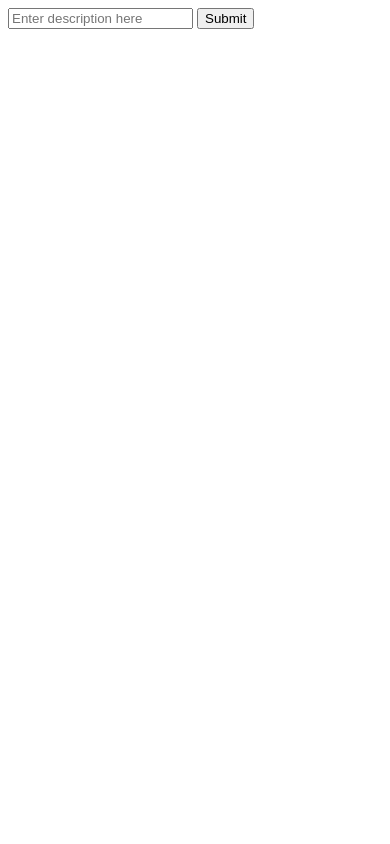
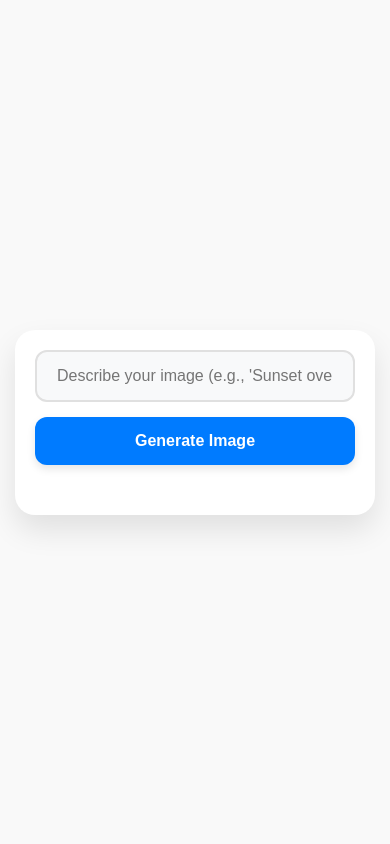
Before and after one commit to mayank9191/Website-To-Create-AI-Images, a Flask app: page / in a window 390 px wide. Run offline with Flask 3, Linux system fonts and the light colour scheme.

Commit message:
final touch complete

```diff
--- a/main.py
+++ b/main.py
@@ -10,7 +10,7 @@ def home():
 
         url = ai.imagecreate(ask)
 
-        return render_template("index.html", image=url)
+        return render_template("index.html", image_url=url)
 
     return render_template("index.html")
 
--- a/templates/index.html
+++ b/templates/index.html
@@ -1,27 +1,177 @@
 <!DOCTYPE html>
-<html>
+<html lang="en">
   <head>
-    <meta charset="utf-8" />
-    <meta http-equiv="X-UA-Compatible" content="IE=edge" />
-    <title></title>
-    <meta name="description" content="" />
-    <meta name="viewport" content="width=device-width, initial-scale=1" />
-    <link rel="stylesheet" href="" />
+    <meta charset="UTF-8" />
+    <meta name="viewport" content="width=device-width, initial-scale=1.0" />
+    <title>{% block title %}AI Image Generator{% endblock %}</title>
     <style>
-      img
+      :root {
+        --primary-color: #007bff;
+        --secondary-color: #28a745;
+        --background-light: #f9f9f9;
+        --white: #ffffff;
+        --shadow-subtle: 0 4px 8px rgba(0, 0, 0, 0.1);
+      }
+
+      * {
+        box-sizing: border-box;
+        transition: all 0.2s ease;
+      }
+
+      body {
+        font-family: "Inter", "Arial", sans-serif;
+        margin: 0;
+        padding: 0;
+        background-color: var(--background-light);
+        display: flex;
+        justify-content: center;
+        align-items: center;
+        min-height: 100vh;
+        line-height: 1.6;
+      }
+
+      .container {
+        background: var(--white);
+        padding: 40px;
+        border-radius: 20px;
+        box-shadow: 0 15px 30px rgba(0, 0, 0, 0.1);
+        text-align: center;
+        width: 100%;
+        max-width: 600px;
+        max-height: 700px;
+        overflow: hidden; /* Ensures content stays within container */
+      }
+
+      .form-container {
+        display: flex;
+        justify-content: center;
+        align-items: center;
+        gap: 15px;
+        margin-bottom: 30px;
+      }
+
+      .input-wrapper {
+        position: relative;
+        width: 100%;
+        max-width: 350px;
+      }
+
+      input[type="text"] {
+        width: 100%;
+        padding: 15px 20px;
+        font-size: 16px;
+        border: 2px solid #e0e0e0;
+        border-radius: 12px;
+        outline: none;
+        background-color: #f8f9fa;
+      }
+
+      input[type="text"]:focus {
+        border-color: var(--primary-color);
+        box-shadow: 0 0 0 3px rgba(0, 123, 255, 0.1);
+      }
+
+      .btn {
+        padding: 15px 25px;
+        font-size: 16px;
+        font-weight: 600;
+        color: var(--white);
+        background-color: var(--primary-color);
+        border: none;
+        border-radius: 12px;
+        cursor: pointer;
+        box-shadow: var(--shadow-subtle);
+      }
+
+      .btn:hover {
+        background-color: #0056b3;
+        transform: translateY(-2px);
+      }
+
+      .image-container {
+        opacity: 0;
+        visibility: hidden;
+        transform: scale(0.9);
+        transition: all 0.4s ease;
+        display: flex;
+        flex-direction: column;
+        align-items: center;
+      }
+
+      .image-container.show {
+        opacity: 1;
+        visibility: visible;
+        transform: scale(1);
+      }
+
+      .generated-image {
+        max-width: 100%;
+        max-height: 470px; /* Reduced height to ensure button fits */
+        border-radius: 15px;
+        box-shadow: 0 10px 20px rgba(0, 0, 0, 0.1);
+        margin-bottom: 20px;
+        object-fit: contain;
+      }
+
+      .download-btn {
+        background-color: var(--secondary-color);
+        text-decoration: none;
+        display: inline-block;
+        width: auto; /* Ensure button width is content-based */
+        max-width: 90%; /* Prevent button from extending beyond container */
+      }
+
+      .download-btn:hover {
+        background-color: #218838;
+      }
+
+      @media (max-width: 600px) {
+        .container {
+          padding: 20px;
+          margin: 0 15px;
+        }
+
+        .form-container {
+          flex-direction: column;
+        }
+
+        .btn,
+        input[type="text"] {
+          width: 100%;
+        }
+      }
     </style>
   </head>
   <body>
-    <form action="{{url_for('home')}}" method="POST">
-      <input
-        type="text"
-        name="description"
-        placeholder="Enter description here"
-      />
-      <button type="submit">Submit</button>
-    </form>
-    <div>
-      <img src="{{image}}" height="500px" />
+    <div class="container">
+      <form action="{{ url_for('home') }}" method="POST" class="form-container">
+        <div class="input-wrapper">
+          <input
+            type="text"
+            name="description"
+            placeholder="Describe your image (e.g., 'Sunset over mountains')"
+            required
+          />
+        </div>
+        <button type="submit" class="btn">Generate Image</button>
+      </form>
+
+      {% if image_url %}
+      <div id="image-container" class="image-container show">
+        <img
+          src="{{ image_url }}"
+          alt="AI Generated Image"
+          class="generated-image"
+        />
+        <a
+          href="{{ image_url }}"
+          class="btn download-btn"
+          download="ai_generated_image.jpg"
+        >
+          Download Image
+        </a>
+      </div>
+      {% endif %}
     </div>
   </body>
 </html>
```
